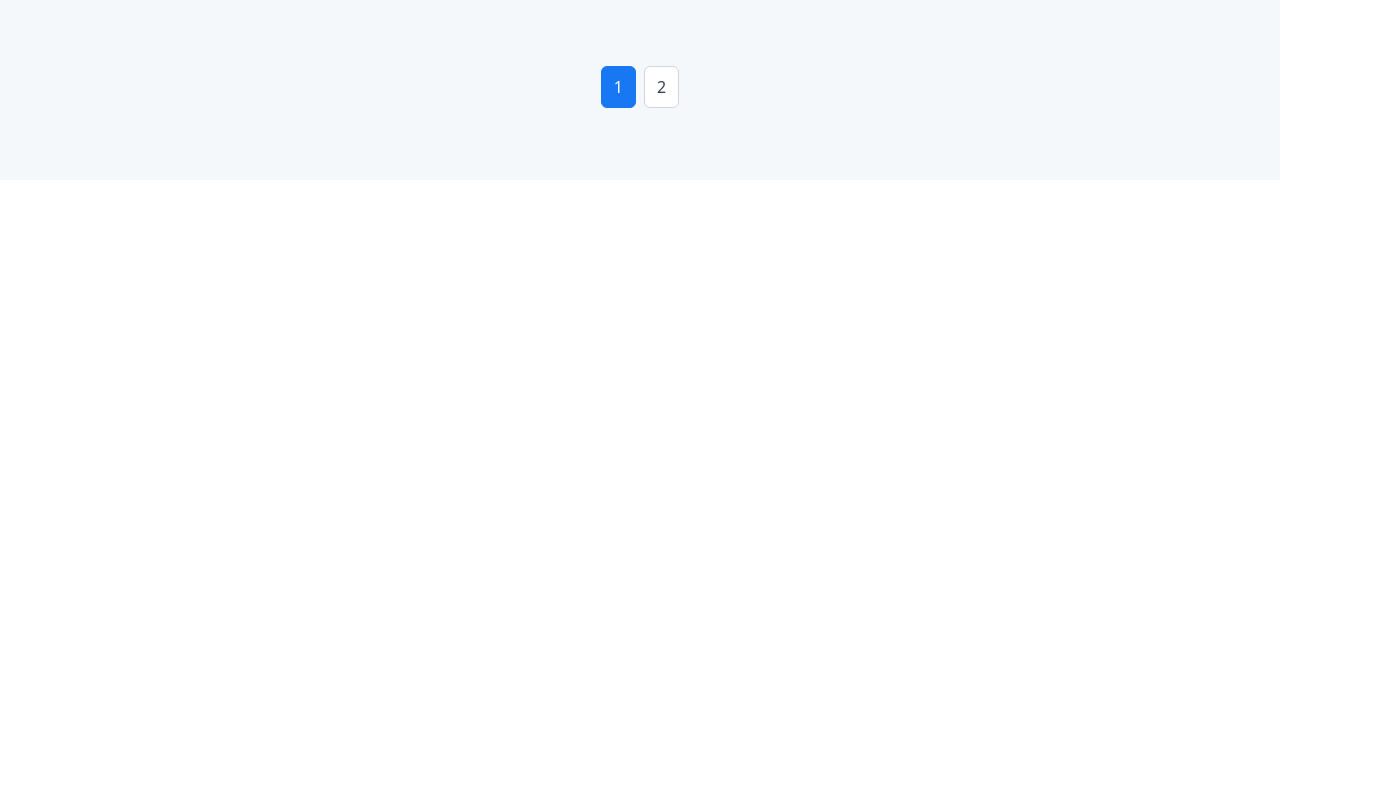
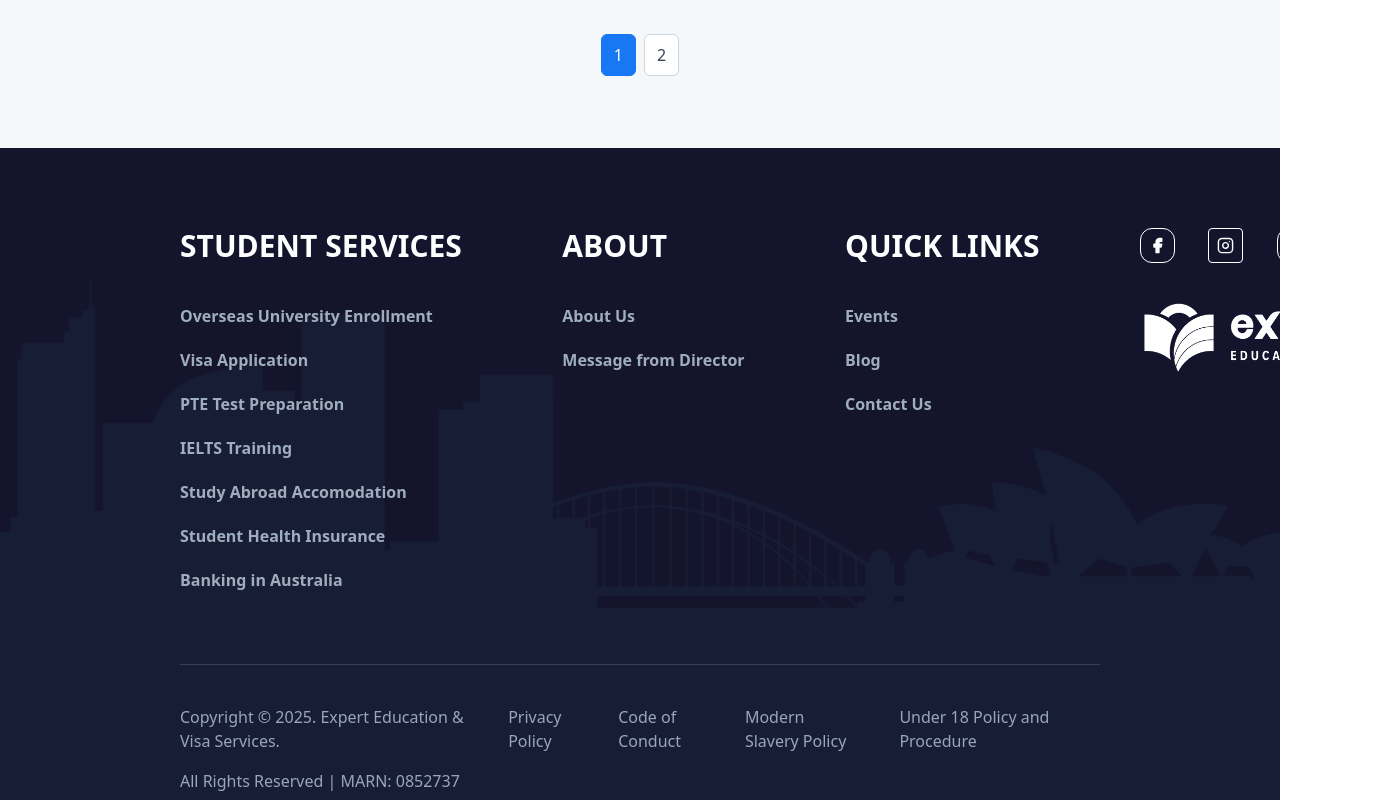
Before and after one commit to subedi1680/Expert-Education-Copy, a React (Vite) app: page / in a window 1280 px wide. Shown: the part 4314-5114 px from the top of the page, 1380 px wide, since content can reach past the window. Before the commit the page ends 4494 px from the top, so only its background shows below. Built offline with nearby package versions, Linux system fonts and the light colour scheme.

Commit message:
Footer done

```diff
--- /dev/null
+++ b/src/components/Footer.jsx
@@ -0,0 +1,95 @@
+import { Facebook } from "lucide-react";
+import { Instagram } from "lucide-react";
+import { Linkedin } from "lucide-react";
+import { Twitter } from "lucide-react";
+import expertLogo from "../assets/expert_logo.png";
+function Footer() {
+  return (
+    <>
+      <div className="bg-[url(assets/footer.png)] h-163 bg-cover bg-center text-white pt-20 px-45">
+        <div className="w-300 flex flex-row justify-between">
+          <div className="flex flex-col">
+            <div className="text-3xl font-bold">STUDENT SERVICES</div>
+            <div className="flex flex-col mt-10 space-y-5">
+              <p className="text-[#9faebe] font-semibold font-sm">
+                Overseas University Enrollment
+              </p>
+              <p className="text-[#9faebe] font-semibold font-sm">
+                Visa Application
+              </p>
+              <p className="text-[#9faebe] font-semibold font-sm">
+                PTE Test Preparation
+              </p>
+              <p className="text-[#9faebe] font-semibold font-sm">
+                IELTS Training
+              </p>
+              <p className="text-[#9faebe] font-semibold font-sm">
+                Study Abroad Accomodation
+              </p>
+              <p className="text-[#9faebe] font-semibold font-sm">
+                Student Health Insurance
+              </p>
+              <p className="text-[#9faebe] font-semibold font-sm">
+                Banking in Australia
+              </p>
+            </div>
+          </div>
+          <div className="flex flex-col">
+            <div className="text-3xl font-bold">ABOUT</div>
+            <div className="flex flex-col mt-10 space-y-5">
+              <p className="text-[#9faebe] font-semibold font-sm">About Us</p>
+              <p className="text-[#9faebe] font-semibold font-sm">
+                Message from Director
+              </p>
+            </div>
+          </div>
+          <div className="flex flex-col">
+            <div className="text-3xl font-bold">QUICK LINKS</div>
+            <div className="flex flex-col mt-10 space-y-5">
+              <p className="text-[#9faebe] font-semibold font-sm">Events</p>
+              <p className="text-[#9faebe] font-semibold font-sm">Blog</p>
+              <p className="text-[#9faebe] font-semibold font-sm">Contact Us</p>
+            </div>
+          </div>
+          <div className="flex flex-col">
+            <div className="flex flex-row space-x-5 justify-between">
+              <Facebook
+                fill="white"
+                size="35"
+                className="border rounded-xl p-2"
+              />
+              <Instagram size="35" className="border rounded-sm p-2" />
+              <Linkedin
+                fill="white"
+                size="35"
+                className="border rounded-xl p-2"
+              />
+              <Twitter
+                fill="white"
+                size="35"
+                className="border rounded-xl p-2"
+              />
+            </div>
+            <div className="mt-10">
+              <img src={expertLogo} className="w-60 h-18"></img>
+            </div>
+          </div>
+        </div>
+        <hr className="mt-18 text-[#3a3f54]"></hr>
+        <div className="text-[#98a7b7] flex flex-row">
+          <div className="mt-10 flex flex-col justify-between">
+            <p>Copyright © 2025. Expert Education & Visa Services.</p>
+            <p>All Rights Reserved | MARN: 0852737</p>
+          </div>
+          <div className="flex flex-row justify-between items-center p-10 space-x-10">
+            <p>Privacy Policy</p>
+            <p>Code of Conduct</p>
+            <p>Modern Slavery Policy</p>
+            <p>Under 18 Policy and Procedure</p>
+          </div>
+        </div>
+      </div>
+    </>
+  );
+}
+export default Footer;
--- a/src/pages/Home.jsx
+++ b/src/pages/Home.jsx
@@ -19,6 +19,8 @@ import Profile1 from "../assets/profile_1-300x300.png";
 import Profile2 from "../assets/profile_2-300x300.png";
 import FiveStar from "../assets/five_star.png";
 import { CircleChevronRight } from "lucide-react";
+import Footer from "../components/Footer"
+
 
 const reviews = [
   {
@@ -60,12 +62,9 @@ function Home() {
   const currentReviews = reviews.slice(startIndex, endIndex);
 
   const handlePageChange = (page) => {
-    setCurrentPage(page);
-    const reviewsSection = document.getElementById("reviews-section");
-    if (reviewsSection) {
-      reviewsSection.scrollIntoView({ behavior: "smooth" });
-    }
-  };
+  setCurrentPage(page);
+};
+
 
   return (
     <>
@@ -346,7 +345,7 @@ function Home() {
           What our clients love about us
         </p>
         <div className="flex flex-col items-center pb-10">
-          <div className="flex flex-col md:flex-row md:space-x-10 space-y-6 md:space-y-0 justify-center items-start pb-10 px-4">
+          <div className="flex flex-col md:flex-row md:space-x-10 space-y-6 md:space-y-0 justify-center items-start pb-2 px-4">
             {currentReviews.map((review, index) => (
               <Cards
                 key={startIndex + index}
@@ -371,9 +370,8 @@ function Home() {
       </div>
 
       {/* footer */}
-      <div>
+      <Footer/>
 
-      </div>
     </>
   );
 }
```
